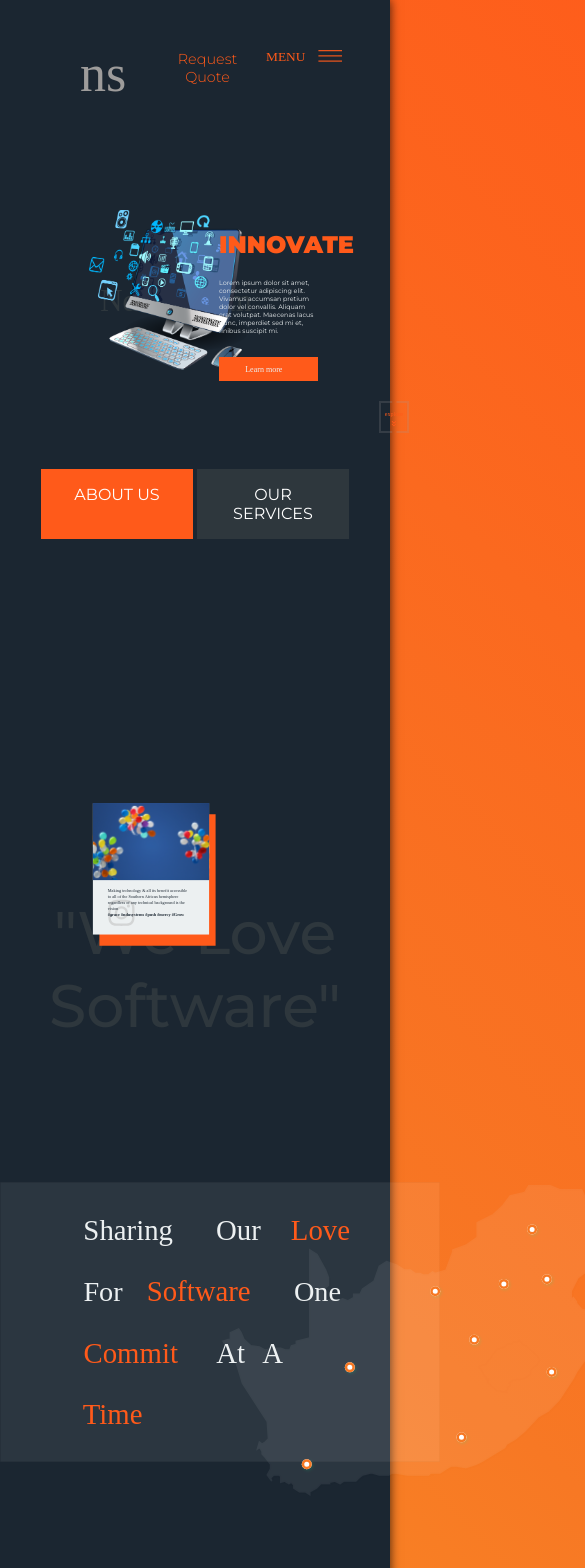
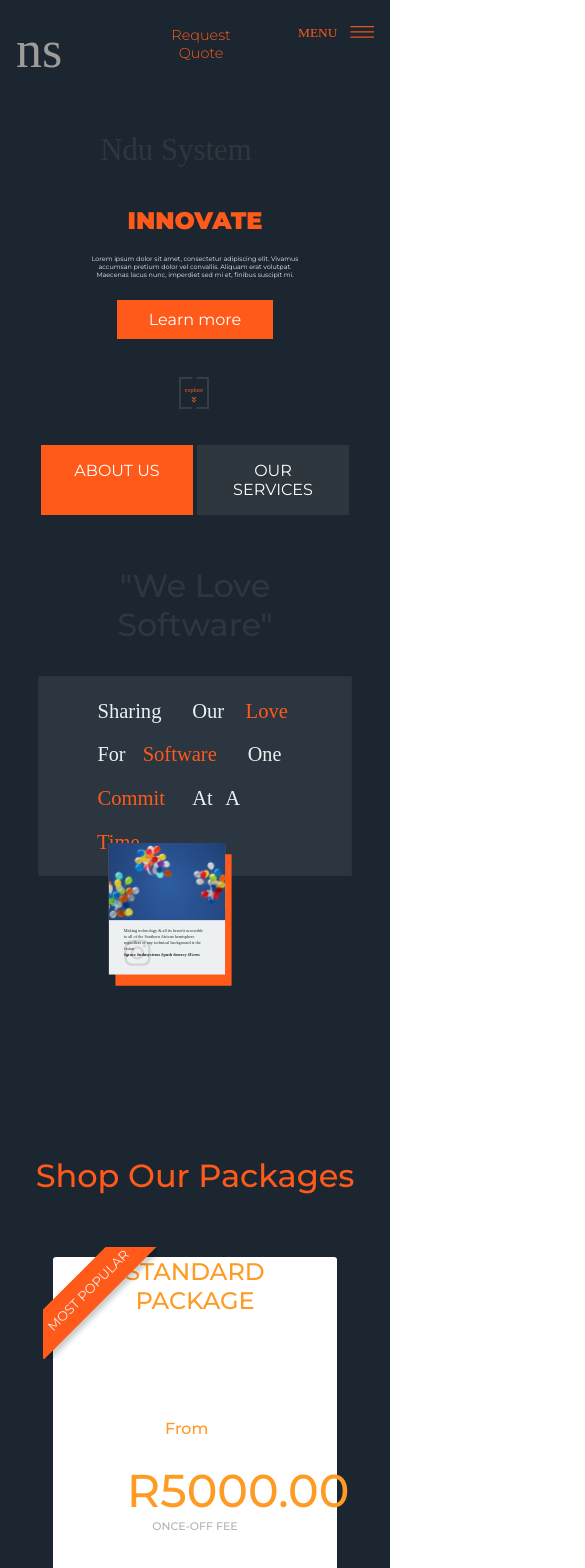
Before and after one commit to Ndu-Systems/ndu-systems-web, an Angular app: page / in a window 390 px wide. Shown: the top 1568 px of the page, 585 px wide, since content can reach past the window. Built offline with nearby package versions, Linux system fonts and the light colour scheme.

Commit message:
Responsive till Iphone 8

```diff
--- a/src/app/footer/footer.component.scss
+++ b/src/app/footer/footer.component.scss
@@ -4,6 +4,7 @@
   padding: 15rem;
   text-align: center;
   color: $white-dark-color;
+
   .link {
     font-size: 2rem;
     font-weight: 400;
@@ -18,15 +19,30 @@
   .col-1-of-2 {
     padding: 3rem;
   }
+
   .connect {
     text-align: center;
+
     h1 {
       font-size: 3rem;
       font-weight: 300;
     }
+
     img {
       margin: 1rem;
 
     }
   }
 }
+
+
+@media only screen and (max-width: $bp-iphone-8-plus) {
+  .col-1-of-2 {
+    grid-template-columns: 100%;
+    padding: 0;
+  }
+
+  .col-1-of-3 {
+    grid-template-columns: 100%;
+  }
+}
--- a/src/app/home/home-banner/home-banner.component.html
+++ b/src/app/home/home-banner/home-banner.component.html
@@ -9,7 +9,8 @@
             <h1>INNOVATE</h1>
             <p>Lorem ipsum dolor sit amet, consectetur adipiscing elit. Vivamus accumsan pretium dolor vel convallis. Aliquam
               erat volutpat. Maecenas lacus nunc, imperdiet sed mi et, finibus suscipit mi.</p>
-            <img src="../../../assets/images/learn-more.svg" alt="Learn more">
+            <!-- <img src="../../../assets/images/learn-more.svg" alt="Learn more"> -->
+            <a routerLink="" class="button">Learn more</a>
         </div>
     </div>
     <!-- <a class="arrow arrow-prev" href="#item-3"></a>
--- a/src/app/home/home-banner/home-banner.component.scss
+++ b/src/app/home/home-banner/home-banner.component.scss
@@ -33,6 +33,7 @@
       height: 20rem;
     }
   }
+
   @media only screen and (max-width: $bp-medium) {
     img {
       height: 20rem;
@@ -77,6 +78,7 @@
 
 .cta-section {
   padding-top: 70rem;
+
   &.col-1-of-2 {
     grid-gap: 0;
 
@@ -86,6 +88,7 @@
     font-size: 2rem;
     padding: 3rem;
     text-transform: uppercase;
+
     &.gray {
       background: $gray-color;
     }
@@ -154,6 +157,7 @@
       font-size: 1rem;
     }
   }
+
   @media only screen and (max-width: $bp-medium) {
     h1 {
       font-size: 3rem;
@@ -189,14 +193,59 @@
   .explore {
     left: 52rem;
   }
+
   .cta-section {
     .button {
       padding: 2rem;
     }
   }
 }
+
 @media only screen and (max-width: $bp-medium) {
   .explore {
     left: 42.5rem;
   }
 }
+
+
+
+@media only screen and (max-width: $bp-ipad-pro) {
+
+  .carousel-wrapper {
+    height: 30vh;
+  }
+
+}
+
+@media only screen and (max-width: $bp-iphone-8-plus) {
+
+  .carousel-wrapper {
+    .carousel-item {
+      img {
+        display: none;
+      }
+
+      .caption {
+        text-align: center;
+
+        p {
+          width: 100%;
+        }
+
+        .button {
+          padding: 10px 32px;
+          margin: 15px 2px;
+        }
+      }
+
+      .col-1-of-2 {
+        grid-template-columns: 100%;
+      }
+    }
+  }
+
+  .explore {
+    left: 17.5rem;
+  }
+
+}
--- a/src/app/home/home-header/home-header.component.scss
+++ b/src/app/home/home-header/home-header.component.scss
@@ -37,3 +37,17 @@ header {
   }
 
 }
+
+
+
+@media only screen and (max-width:  $bp-ipad-pro ) {
+  header {
+    padding-bottom: 0;
+  }
+}
+
+@media only screen and (max-width:   $bp-iphone-8-plus ) {
+  header {
+    padding: 2rem;
+  }
+}
--- a/src/app/home/home-map/home-map.component.scss
+++ b/src/app/home/home-map/home-map.component.scss
@@ -107,3 +107,89 @@
   }
 
 }
+
+
+@media only screen and (max-width: $bp-ipad-pro) {
+  .gallery-section {
+    margin-top: 0;
+  }
+
+  .map-section {
+    img {
+
+      &.sharing {
+        height: 35rem;
+      }
+
+      &.map {
+        height: 40rem;
+      }
+
+      &.insta {
+        top: 100rem;
+        right: 20rem;
+        height: 20rem;
+      }
+    }
+  }
+}
+
+@media only screen and (max-width: $bp-ipad) {
+  .gallery-section {
+    .love-software {
+      padding: 5rem;
+      padding-bottom: 0;
+    }
+  }
+
+  .map-section {
+
+    img {
+      &.map {
+        height: 30rem;
+      }
+
+      &.sharing {
+        height: 25rem;
+      }
+    }
+
+  }
+}
+
+@media only screen and (max-width: $bp-iphone-8-plus) {
+  .gallery-section {
+    margin-top: 15rem;
+
+    .love-software {
+      h1 {
+        font-size: 4rem;
+      }
+    }
+  }
+
+  .map-section {
+    padding-top: 0rem;
+    padding-bottom: 10rem;
+    .col-1-of-2 {
+      grid-template-columns: 100%;
+    }
+
+    img {
+      &.map {
+        display: none;
+
+      }
+
+      &.sharing {
+        margin: 0 auto;
+      }
+
+      &.insta {
+        top: 105rem;
+        right: 18rem;
+      }
+    }
+
+  }
+}
--- a/src/app/home/home-packages/home-packages.component.scss
+++ b/src/app/home/home-packages/home-packages.component.scss
@@ -67,3 +67,24 @@
     }
   }
 }
+
+@media only screen and (max-width:  $bp-ipad-pro ) {
+  .wrapper-card {
+    margin: 0;
+  }
+}
+@media only screen and (max-width:  $bp-ipad ) {
+  .wrapper-card {
+    margin: 0 auto;
+    display: block;
+  }
+}
+@media only screen and (max-width: $bp-iphone-8-plus) {
+  .packages-section {
+    padding-top: 20rem;
+    h1 {
+      font-size: 4rem;
+      padding-bottom: 5rem;
+    }
+  }
+}
--- a/src/app/home/home.component.scss
+++ b/src/app/home/home.component.scss
@@ -1,7 +1,19 @@
-.home-banner{
-    background-image: url("../../assets/images/banner-background.svg");
-    background-repeat: no-repeat;
-    background-size: 50%;
-    background-position-x: 25vw;
-    background-position-y: 15vh;
+@import '../../assets/sass/variables';
+
+.home-banner {
+  background-image: url("../../assets/images/banner-background.svg");
+  background-repeat: no-repeat;
+  background-size: 50%;
+  background-position-x: 25vw;
+  background-position-y: 0vh;
+
+
+
 }
+
+
+//Media query
+
+@media only screen and (max-width: $bp-ipad) {}
+
+@media only screen and (max-width: $bp-iphone-8-plus) {}
--- a/src/app/home/home.component.ts
+++ b/src/app/home/home.component.ts
@@ -4,7 +4,7 @@ import { NavigationEventEmiter } from '../navigation/navigationEventEmiter';
 @Component({
   selector: 'app-home',
   templateUrl: './home.component.html',
-  styleUrls: ['./home.component.css']
+  styleUrls: ['./home.component.scss']
 })
 export class HomeComponent implements OnInit {
   showNav: boolean;
--- a/src/assets/sass/_base.scss
+++ b/src/assets/sass/_base.scss
@@ -134,6 +134,17 @@ nav {
   }
 }
 
+
+@media only screen and (max-width: $bp-ipad-pro) {
+
+  .home-banner {
+    height: 30vh;
+  }
+
+}
+
+
+
 .show-menu {
   animation: slide-menu 1s ease-in forwards;
   z-index: 99999999999999;
--- a/src/assets/sass/_variables.scss
+++ b/src/assets/sass/_variables.scss
@@ -24,3 +24,15 @@ $pink-color: #E91E63;
  $bp-largest:75em; //1200px
  $bp-large:68.75em; //1100px
  $bp-medium: 56.25em; //900px
+
+ //Device break-points
+ $bp-ipad-pro : 64em; // (1024px / 16px)
+ $bp-ipad : 48em; // (768px / 16px)
+
+
+ $bp-iphone-8-plus: 25.875em; // (414px/16px)
+ $bp-pixel-2 : 25.6875em; // (411px/16px)
+
+ $bp-iphone-x: 23.4375em; // (375px/16px)
+ $bp-galaxy-5: 22.5em; // (360px/16px)
+ $bp-iphone-5: 20em; // (320px/16px)
```
Lines whose indentation alone changed are shown as unchanged.
